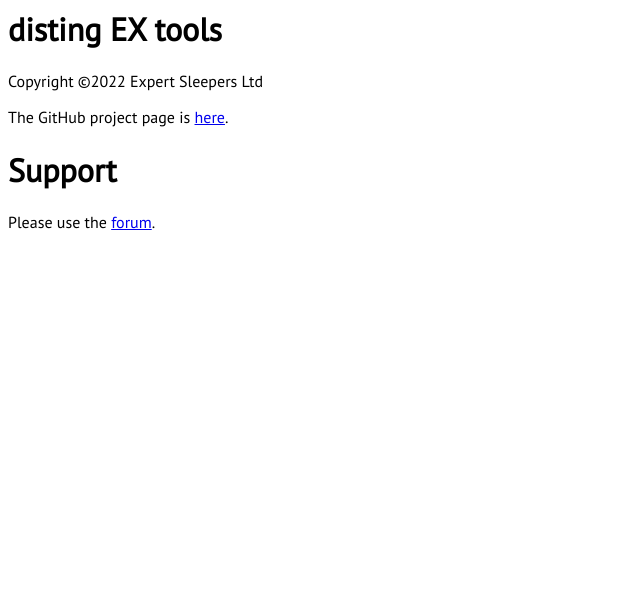
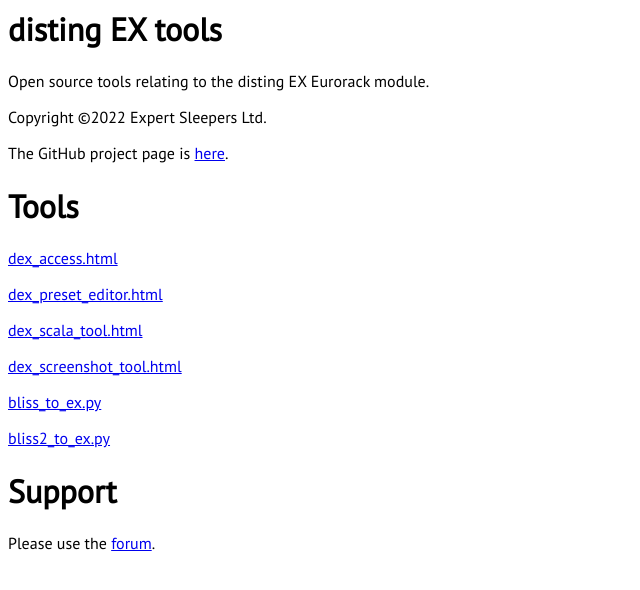
Before and after one commit to expertsleepersltd/distingEX_tools, a plain HTML site: page index.html in a window 1280 px wide. Shown: the whole page, without its empty margins (0-640 px from the left). Drawn offline with Linux system fonts and the light colour scheme.

Commit message:
Added tool links

```diff
--- a/index.html
+++ b/index.html
@@ -10,10 +10,33 @@
 <h1>disting EX tools</h1>
 
 <p>
-Copyright &copy;2022 Expert Sleepers Ltd
+Open source tools relating to the disting EX Eurorack module.
+
+<p>
+Copyright &copy;2022 Expert Sleepers Ltd.
 
 <p>
 The GitHub project page is <a href="https://github.com/expertsleepersltd/distingEX_tools">here</a>.
+
+<h1>Tools</h1>
+
+<p>
+<a href="dex_access.html">dex_access.html</a>
+
+<p>
+<a href="dex_preset_editor.html">dex_preset_editor.html</a>
+
+<p>
+<a href="dex_scala_tool.html">dex_scala_tool.html</a>
+
+<p>
+<a href="dex_screenshot_tool.html">dex_screenshot_tool.html</a>
+
+<p>
+<a href="bliss_to_ex.py">bliss_to_ex.py</a>
+
+<p>
+<a href="bliss2_to_ex.py">bliss2_to_ex.py</a>
 
 <h1>Support</h1>
 
```
